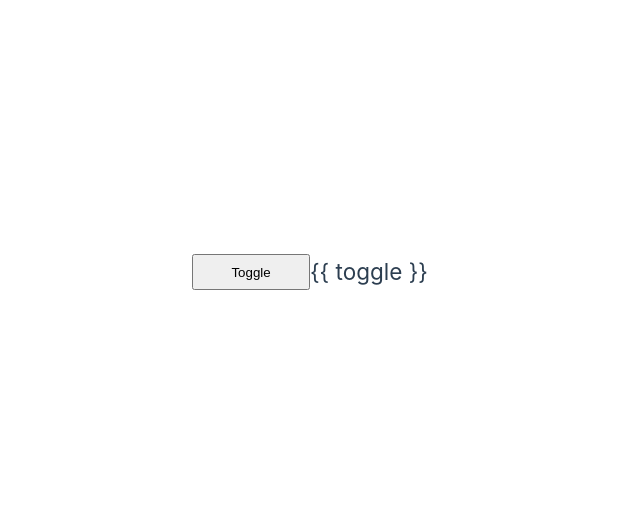
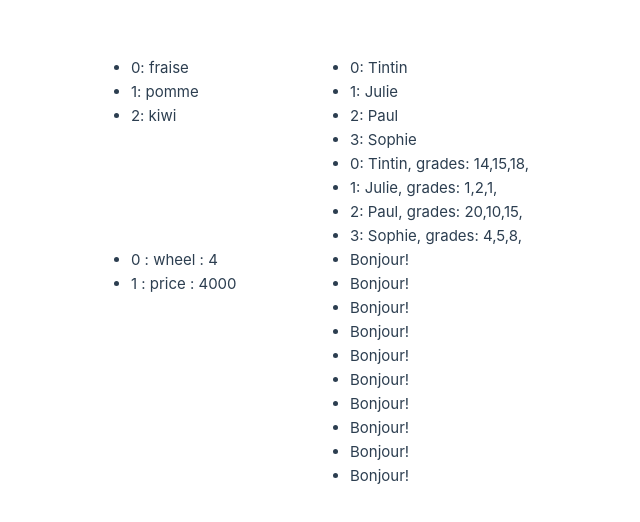
Before and after one commit to dhruthinooka/vueProj, a Vue app: page / in a window 1280 px wide. Shown: the part 128-650 px from the top of the page, without its empty margins (330-970 px from the left). Built offline with nearby package versions, Linux system fonts and the light colour scheme; the HTML template or start-up script is replaced by a standard one.

Commit message:
v-for directive

```diff
--- a/src/App.vue
+++ b/src/App.vue
@@ -1,13 +1,46 @@
 <template>
-  <button @click="toggle = !toggle">Toggle</button>
-  <h1 v-show="toggle">Bonjour le monde!</h1>
-  <h2 v-pre> {{ toggle }}</h2>
+  <ul>
+<!--    access elements of an object using 'for'-->
+    <li v-for="(fruit, index) in fruits">{{ index }}: {{ fruit }}</li>
+    <!--    In the below example, we are only fetching fruit and not the index-->
+    <!--    <li v-for="fruit in fruits">{{ fruit }}</li>-->
+
+    <!--    we can also use 'of' in place of 'in' while iterating using for-->
+  </ul>
+  <ul>
+    <!--    we can simply use the standard syntax of 'for'-->
+    <li v-for="(user, index) in users">{{ index }}: {{ user.name }}</li>
+    <!--    we can deconstruct the user list to directly fetch 'name'-->
+    <li v-for="({ name, grades }, index) in users">
+      {{ index }}: {{ name }},
+      grades: <span v-for="grade of grades"> {{ grade }},</span></li>
+  </ul>
+<!--  access key-value pair along with index-->
+  <ul>
+    <li v-for="(value, key, index) of car">
+      {{ index }} : {{ key }} : {{ value }}
+    </li>
+  </ul>
+<!--  print a text n times-->
+  <ul>
+    <li v-for="i in 10">Bonjour!</li>
+  </ul>
+
 </template>
 <script setup lang="ts">
-import { ref } from 'vue'
+import { reactive } from 'vue'
 
-const toggle = ref(false);
+const fruits = reactive(['fraise', 'pomme', 'kiwi'])
+const users = reactive([
+  { name: 'Tintin', grades: [14, 15, 18] },
+  { name: 'Julie', grades: [1, 2, 1] },
+  { name: 'Paul', grades: [20, 10, 15] },
+  { name: 'Sophie', grades: [4, 5, 8] }
+])
 
+const car = {
+  wheel: 4,
+  price: 4000
+}
 </script>
-<style scoped lang="scss">
-</style>
+<style scoped lang="scss"></style>
```
